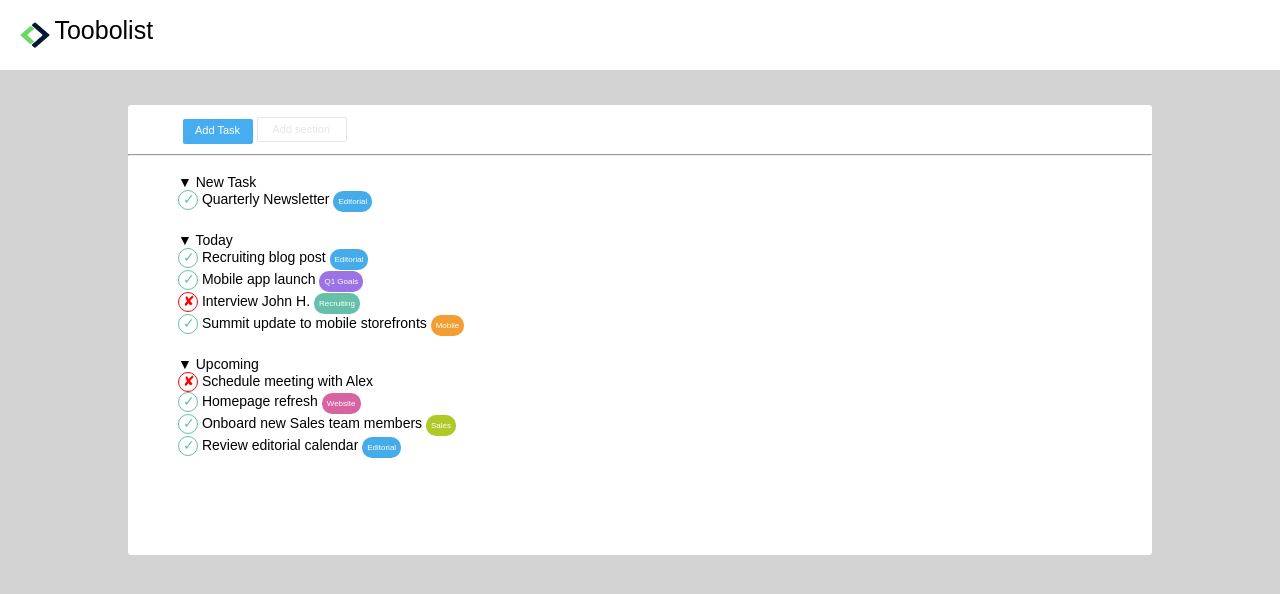
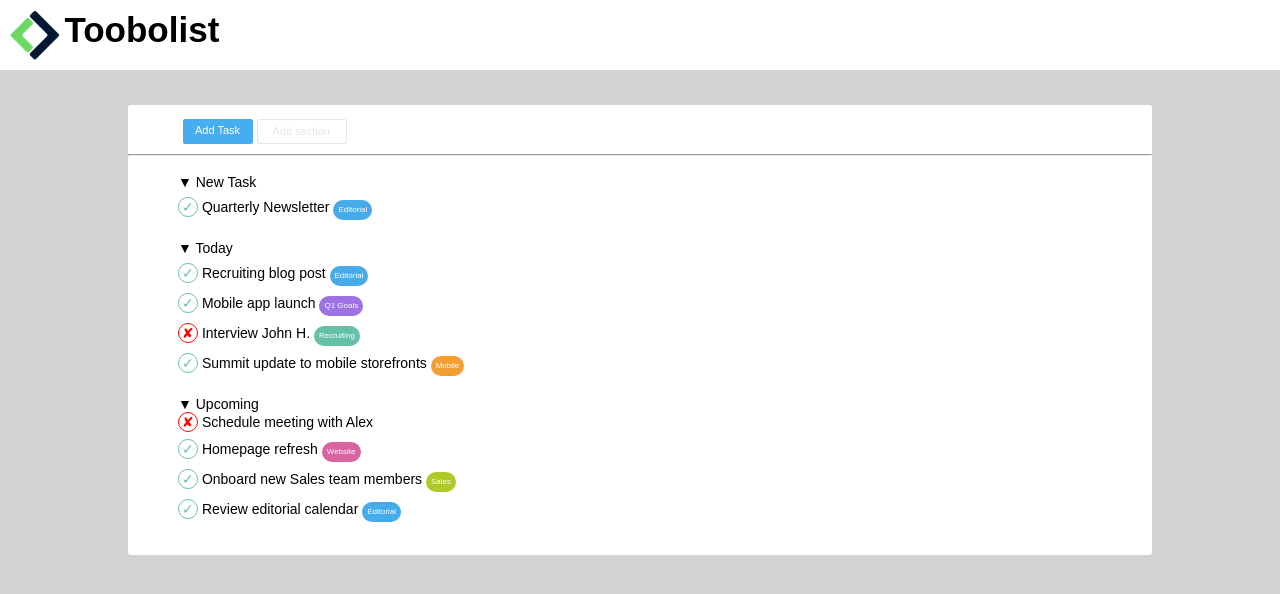
Before and after one commit to MegaEmme/html-css-toboolist, a plain HTML site: page index.html in a window 1280 px wide. Drawn offline with Linux system fonts and the light colour scheme.

Commit message:
feat: versione finale (?)

```diff
--- a/css/style.css
+++ b/css/style.css
@@ -25,17 +25,18 @@ header{
 
 #logo{
     vertical-align: middle;
-    height: 50px;
-    width: 50px;
-    padding: 12px 0 12px 20px;
-    margin-top: 10px;
+    height: 60px;
+    width: 60px;
+    padding-top: 10px;
+    padding-left: 10px;
 }
 
 #title{
+    font-weight: 800;
     vertical-align: middle;
     background-color: white;
     display: inline-block;
-    font-size: 25px;
+    font-size: 35px;
 }
 
    /**** /header ****/
@@ -69,6 +70,7 @@ border-radius: 3px;
 .button_2{
     padding-left: 14px;
     padding-top: 5px;
+    margin-top: 4px;
     height: 25px;
     width: 90px;
     border: 1px solid#e4e6e9;
@@ -87,11 +89,17 @@ border-radius: 3px;
     padding-bottom: 20px;
 }
 
+.events{
+    background-color: white;
+    line-height: 12px;
+}
+
 .check{
     background-color: white;
     height: 20px;
     width: 20px;
-    padding-left: 4px;
+    padding-left: 3px;
+    padding-top: 3px;
     border: 1px solid;
     border-radius: 50%;
     border-color: #65c0a9;
@@ -101,12 +109,13 @@ border-radius: 3px;
 .cat{
     background-color: #45abe9 ;
     border-radius: 10px;
-    padding-top: 6px;
-    padding-bottom: 6px;
     padding-left: 5px;
     padding-right: 5px;
     font-size: 8px;
     color: white;
+    margin-top: 10px;
+    padding-top: 4px;
+    padding-bottom: 4px;
 }
 
 #purple{
--- a/index.html
+++ b/index.html
@@ -11,11 +11,10 @@
     <!-- intestazione della pagina -->
 
     <header class="white">
-        <img class="white" id="logo"src="img/Logo.png" alt="logo">
-        <div id="title">
-            <!-- non riesco a fare la scritta in grassetto-->
-            Toobolist
-        </div>
+
+        <img class="white" id="logo" src="img/Logo.png" alt="logo">
+
+        <h1 id="title">Toobolist</h1>
 
     </header>
 
@@ -32,7 +31,7 @@
         <div class="button_2">
             Add section
         </div>
-      <!-- manca sempre il grassetto in add task e add section -->
+
         <hr>
 
         <div id="space"></div>
@@ -45,12 +44,16 @@
 
             <br>
 
+            <div class="events">
+
                 <div class="check">
                     &#10003;
                 </div>
                  Quarterly Newsletter
                  <div class="cat">
                     Editorial
+                 </div>
+
             </div>
 
         </div>
@@ -64,6 +67,8 @@
             &#9660; Today
 
             <br>
+
+            <div class="events">
 
                 <div class="check">
                     &#10003;
@@ -105,6 +110,8 @@
 
             </div>
 
+        </div>
+
         <!-- /qui ho fatto la struttura del secondo elemento della lista -->
 
         <!-- qui ho fatto la struttura del terzo elemento della lista -->
@@ -114,6 +121,9 @@
             &#9660; Upcoming
 
             <br>
+
+            <div class="events">
+
 
             <div class="check" id="red_2">
                 &#x2718;
@@ -152,6 +162,9 @@
 
             </div>
 
+
+          </div>
+
         <!-- /qui ho fatto la struttura del terzo elemento della lista -->
 
     </main>
```
Also changed, not shown: 1 other file. Lines whose indentation alone changed are shown as unchanged.
